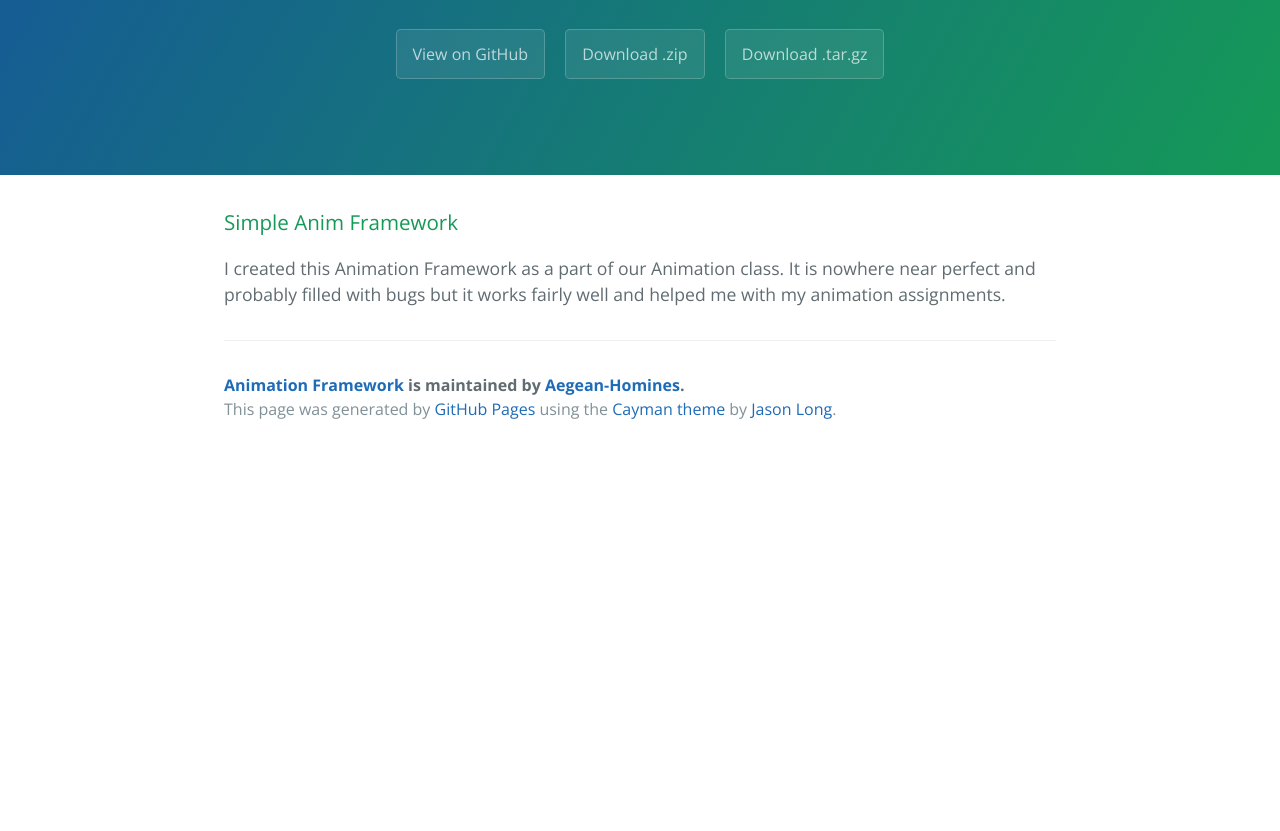
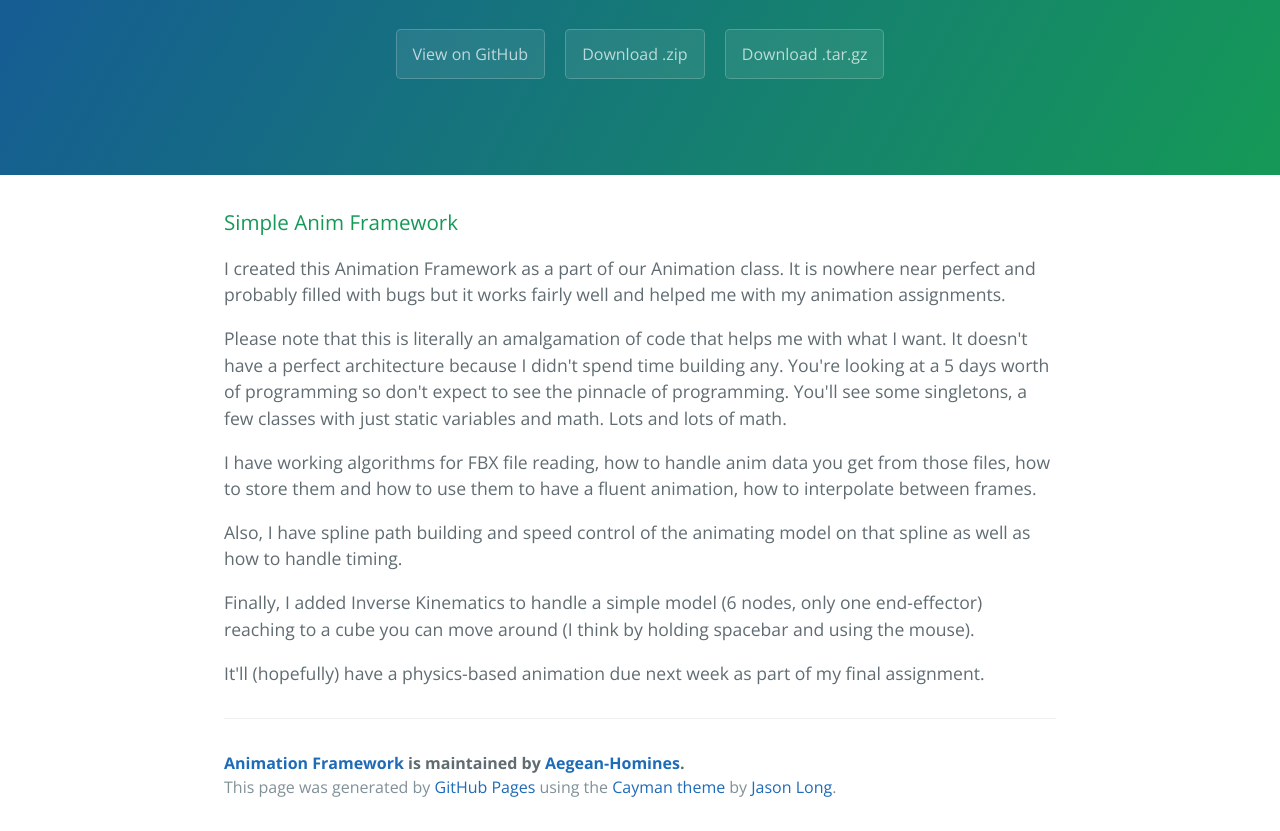
Before and after one commit to Aegean-Homines/AnimationFramework, a plain HTML site: page index.html in a window 1280 px wide. Shown: the part 208-1039 px from the top of the page. Before the commit the page ends 800 px from the top, so only its background shows below. Drawn offline with nearby package versions, Linux system fonts and the light colour scheme.

Commit message:
Create master branch via GitHub

```diff
--- a/index.html
+++ b/index.html
@@ -24,6 +24,16 @@
 
 <p>I created this Animation Framework as a part of our Animation class. It is nowhere near perfect and probably filled with bugs but it works fairly well and helped me with my animation assignments.</p>
 
+<p>Please note that this is literally an amalgamation of code that helps me with what I want. It doesn't have a perfect architecture because I didn't spend time building any. You're looking at a 5 days worth of programming so don't expect to see the pinnacle of programming. You'll see some singletons, a few classes with just static variables and math. Lots and lots of math.</p>
+
+<p>I have working algorithms for FBX file reading, how to handle anim data you get from those files, how to store them and how to use them to have a fluent animation, how to interpolate between frames.</p>
+
+<p>Also, I have spline path building and speed control of the animating model on that spline as well as how to handle timing.</p>
+
+<p>Finally, I added Inverse Kinematics to handle a simple model (6 nodes, only one end-effector) reaching to a cube you can move around (I think by holding spacebar and using the mouse).</p>
+
+<p>It'll (hopefully) have a physics-based animation due next week as part of my final assignment.</p>
+
       <footer class="site-footer">
         <span class="site-footer-owner"><a href="https://github.com/Aegean-Homines/AnimationFramework">Animation Framework</a> is maintained by <a href="https://github.com/Aegean-Homines">Aegean-Homines</a>.</span>
 
--- a/params.json
+++ b/params.json
@@ -1,6 +1,6 @@
 {
   "name": "Animation Framework",
   "tagline": "Simple graphics framework for the animation class",
-  "body": "### Simple Anim Framework\r\nI created this Animation Framework as a part of our Animation class. It is nowhere near perfect and probably filled with bugs but it works fairly well and helped me with my animation assignments.\r\n",
+  "body": "### Simple Anim Framework\r\nI created this Animation Framework as a part of our Animation class. It is nowhere near perfect and probably filled with bugs but it works fairly well and helped me with my animation assignments.\r\n\r\nPlease note that this is literally an amalgamation of code that helps me with what I want. It doesn't have a perfect architecture because I didn't spend time building any. You're looking at a 5 days worth of programming so don't expect to see the pinnacle of programming. You'll see some singletons, a few classes with just static variables and math. Lots and lots of math.\r\n\r\nI have working algorithms for FBX file reading, how to handle anim data you get from those files, how to store them and how to use them to have a fluent animation, how to interpolate between frames.\r\n\r\nAlso, I have spline path building and speed control of the animating model on that spline as well as how to handle timing.\r\n\r\nFinally, I added Inverse Kinematics to handle a simple model (6 nodes, only one end-effector) reaching to a cube you can move around (I think by holding spacebar and using the mouse).\r\n\r\nIt'll (hopefully) have a physics-based animation due next week as part of my final assignment.",
   "note": "Don't delete this file! It's used internally to help with page regeneration."
 }
```
